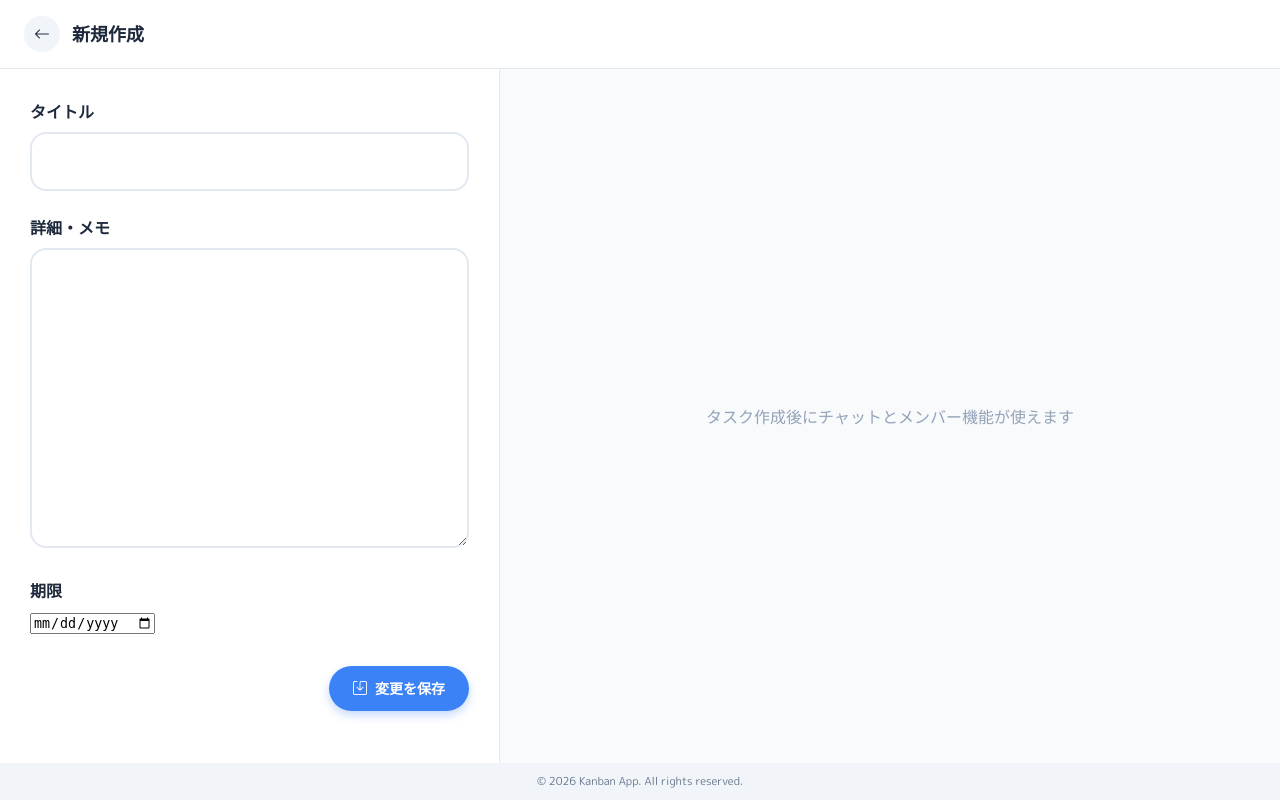
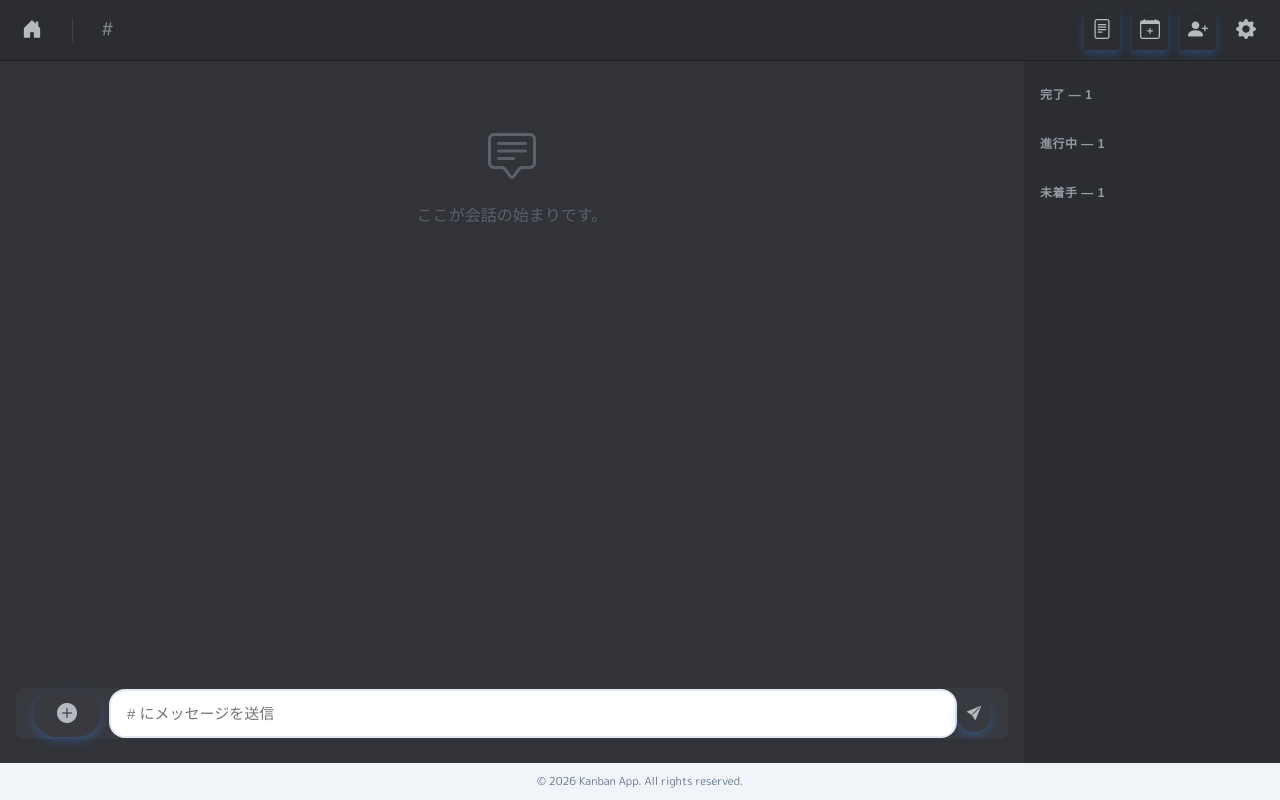
Before and after one commit to HJ-jyo/practice-webapp, a Django app: template tasks/templates/tasks/task_form.html in a window 1280 px wide. Run offline with Django 3.2, Linux system fonts and the light colour scheme; the template is opened without the code that fills it: most values are stand-ins (such as "Sample title", 1, 10 or a date in 2020); form fields are guessed from the names that the template uses.

Commit message:
修正：詳細画面を大幅改編

```diff
--- a/tasks/templates/tasks/task_form.html
+++ b/tasks/templates/tasks/task_form.html
@@ -2,282 +2,371 @@
 
 {% block content %}
 <style>
-    /* === ページ全体 === */
-    .detail-container {
-        /* 幅いっぱいに使う */
-        width: 100%;
-        height: 100vh; /* 画面高さいっぱい */
-        overflow: hidden;
-        background: #f1f5f9;
+    /* === 1. ベースレイアウトの上書き (この画面専用) === */
+    /* 左サイドバーを消す */
+    .p-sidebar { display: none !important; }
+    /* メインエリアを全画面に拡張 */
+    .p-workspace { grid-template-columns: 1fr !important; }
+    .p-client-view { width: 100vw; height: 100vh; position: relative; }
+    /* ヘッダー等を隠す（スマホ用） */
+    .p-mobile-header, .p-mobile-bottom-nav { display: none !important; }
+
+    /* === 2. 全体コンテナ (Discordライク) === */
+    .chat-layout {
         display: flex;
         flex-direction: column;
+        height: 100vh;
+        background: #313338; /* Discord Dark Background */
+        color: #dbdee1;
+        font-family: 'gg sans', 'Noto Sans JP', sans-serif;
     }
 
-    /* ヘッダー */
-    .detail-header {
-        padding: 16px 24px;
-        background: white;
-        border-bottom: 1px solid #e2e8f0;
-        display: flex; justify-content: space-between; align-items: center;
+    /* === 3. 上部ナビゲーションバー === */
+    .top-nav {
+        height: 60px;
+        background: #2b2d31;
+        border-bottom: 1px solid #1f2023;
+        display: flex; align-items: center; justify-content: space-between;
+        padding: 0 16px;
         flex-shrink: 0;
+        box-shadow: 0 1px 3px rgba(0,0,0,0.2);
     }
 
-    /* === 3カラムレイアウト (PC) === */
-    .three-col-grid {
-        display: grid;
-        grid-template-columns: 1fr 1fr 280px; /* 左:入力, 中:チャット, 右:メンバー */
-        height: 100%;
-        overflow: hidden;
+    .nav-left { display: flex; align-items: center; gap: 16px; min-width: 0; }
+
+    /* ホームに戻るボタン */
+    .btn-home {
+        color: #b5bac1; font-size: 20px; text-decoration: none;
+        display: flex; align-items: center; justify-content: center;
+        width: 32px; height: 32px; border-radius: 50%;
+        transition: 0.2s;
+    }
+    .btn-home:hover { background: #3f4147; color: #f2f3f5; }
+
+    /* タスクタイトル */
+    .task-header-title {
+        font-size: 16px; font-weight: 800; color: #f2f3f5;
+        white-space: nowrap; overflow: hidden; text-overflow: ellipsis;
+        display: flex; align-items: center; gap: 8px;
+    }
+    .task-header-icon { color: #80848e; font-size: 20px; }
+
+    /* ナビ右側（アクション） */
+    .nav-actions { display: flex; align-items: center; gap: 12px; }
+
+    .nav-icon-btn {
+        background: transparent; border: none; color: #b5bac1; cursor: pointer;
+        font-size: 20px; padding: 8px; border-radius: 4px; transition: 0.2s;
+        display: flex; align-items: center;
+    }
+    .nav-icon-btn:hover { background: #3f4147; color: #2ecc71; }
+    .nav-icon-btn.danger:hover { color: #ef4444; }
+
+    /* 詳細情報のプルダウン */
+    .desc-dropdown {
+        position: absolute; top: 60px; left: 0; width: 100%;
+        background: #2b2d31; border-bottom: 1px solid #1f2023;
+        padding: 20px; box-sizing: border-box; z-index: 100;
+        display: none; /* デフォルト非表示 */
+        box-shadow: 0 4px 10px rgba(0,0,0,0.3);
+    }
+    .desc-dropdown.open { display: block; }
+
+    /* === 4. メインコンテンツ (チャット + メンバー) === */
+    .main-content {
+        flex: 1;
+        display: flex;
+        overflow: hidden; /* スクロールは各エリアで行う */
     }
 
-    /* === カラム1: タスク入力 (左) === */
-    .col-input {
-        padding: 30px;
-        overflow-y: auto;
-        border-right: 1px solid #e2e8f0;
-        background: white;
-    }
-    .col-input label { font-weight: 800; color: var(--text-main); margin-bottom: 8px; display: block; }
-    .col-input textarea { min-height: 300px; resize: vertical; padding: 16px; line-height: 1.6; }
-    .col-input input[type="text"] { font-size: 18px; font-weight: 700; padding: 14px; }
-
-    /* === カラム2: チャット (中央) === */
-    .col-chat {
+    /* --- チャットエリア (左・中央 8割) --- */
+    .chat-area {
+        flex: 1;
         display: flex; flex-direction: column;
-        background: #f8fafc;
-        border-right: 1px solid #e2e8f0;
-        overflow: hidden;
-    }
-    .chat-header {
-        padding: 16px; border-bottom: 1px solid #e2e8f0; font-weight: 800; color: var(--text-sub);
-        background: #f8fafc;
-    }
-    .chat-scroll {
-        flex: 1; overflow-y: auto; padding: 20px;
-        display: flex; flex-direction: column; gap: 16px;
-    }
-    .chat-input-area {
-        padding: 16px; background: white; border-top: 1px solid #e2e8f0;
+        background: #313338;
+        min-width: 0;
     }
 
-    /* チャット吹き出し */
-    .chat-bubble { display: flex; gap: 10px; }
-    .chat-avatar { width: 32px; height: 32px; border-radius: 50%; background: #cbd5e1; overflow: hidden; flex-shrink: 0; }
-    .chat-avatar img { width: 100%; height: 100%; object-fit: cover; }
-    .chat-content { flex: 1; }
-    .chat-meta { font-size: 11px; color: var(--text-sub); margin-bottom: 4px; display: flex; align-items: center; gap: 8px; }
-    .chat-text {
-        background: white; padding: 10px 14px; border-radius: 4px 14px 14px 14px;
-        font-size: 14px; color: var(--text-main); line-height: 1.5;
-        box-shadow: 0 1px 2px rgba(0,0,0,0.05);
+    .messages-scroll {
+        flex: 1; overflow-y: auto;
+        padding: 20px 16px;
+        display: flex; flex-direction: column; gap: 20px;
+    }
+    .messages-scroll::-webkit-scrollbar { width: 8px; background: #2b2d31; }
+    .messages-scroll::-webkit-scrollbar-thumb { background: #1a1b1e; border-radius: 4px; }
+
+    /* メッセージバブル */
+    .msg-row { display: flex; gap: 16px; }
+    .msg-avatar {
+        width: 40px; height: 40px; border-radius: 50%; background: #5865f2;
+        flex-shrink: 0; overflow: hidden; cursor: pointer;
+        transition: 0.1s;
+    }
+    .msg-avatar:hover { opacity: 0.8; }
+    .msg-avatar img { width: 100%; height: 100%; object-fit: cover; }
+
+    .msg-content { flex: 1; min-width: 0; }
+    .msg-header { display: flex; align-items: baseline; gap: 8px; margin-bottom: 4px; }
+    .msg-user { font-weight: 600; color: #f2f3f5; font-size: 16px; }
+    .msg-time { font-size: 12px; color: #949ba4; }
+
+    .msg-text {
+        font-size: 15px; line-height: 1.5; color: #dbdee1; white-space: pre-wrap; word-wrap: break-word;
     }
 
-    /* === カラム3: メンバーリスト (右・Discord風) === */
-    .col-members {
-        background: #1e293b; /* Discordっぽい暗色背景 */
-        color: #e2e8f0;
+    /* 入力エリア */
+    .chat-input-wrapper {
+        padding: 0 16px 24px;
+        background: #313338;
+    }
+    .chat-input-box {
+        background: #383a40; border-radius: 8px;
+        padding: 0 16px;
+        display: flex; align-items: center;
+        border: 1px solid transparent; /* Focus用 */
+    }
+    .chat-input-box:focus-within { border-color: #5865f2; }
+
+    .chat-input {
+        flex: 1; background: transparent; border: none; color: #f2f3f5;
+        padding: 14px 0; font-size: 15px; outline: none;
+    }
+    .btn-send {
+        background: transparent; border: none; color: #b5bac1; cursor: pointer;
+        padding: 10px; transition: 0.2s;
+    }
+    .btn-send:hover { color: #f2f3f5; }
+
+    /* --- メンバーリスト (右 2割) --- */
+    .members-area {
+        width: 240px;
+        background: #2b2d31;
         display: flex; flex-direction: column;
         overflow-y: auto;
+        padding: 24px 8px;
+        flex-shrink: 0; /* 縮まない */
     }
-    .member-header {
-        padding: 16px;
-        font-size: 12px; font-weight: 800; color: #94a3b8; letter-spacing: 0.5px;
-        border-bottom: 1px solid #334155;
+    .members-area::-webkit-scrollbar { width: 4px; }
+    .members-area::-webkit-scrollbar-thumb { background: #1a1b1e; border-radius: 2px; }
+
+    /* メンバーグループ */
+    .m-group-title {
+        font-size: 12px; font-weight: 800; color: #949ba4;
+        text-transform: uppercase; margin: 0 0 8px 8px; letter-spacing: 0.5px;
     }
-
-    /* ステータスグループ */
-    .status-group { margin-bottom: 24px; padding: 0 12px; }
-    .status-label {
-        font-size: 11px; font-weight: 800; color: #94a3b8; margin: 16px 0 8px 8px;
-        text-transform: uppercase;
-    }
+    .m-group { margin-bottom: 24px; }
 
     /* メンバー行 */
-    .discord-member {
-        display: flex; align-items: center; gap: 10px;
-        padding: 8px; border-radius: 6px;
-        transition: 0.2s; cursor: default;
+    .m-card {
+        display: flex; align-items: center; gap: 8px;
+        padding: 6px 8px; border-radius: 4px;
+        cursor: pointer; transition: 0.2s;
+        opacity: 0.9;
     }
-    .discord-member:hover { background: rgba(255,255,255,0.05); }
+    .m-card:hover { background: #35373c; opacity: 1; }
 
-    .dm-avatar {
-        width: 32px; height: 32px; border-radius: 50%; background: #475569; position: relative;
+    .m-avatar-box { position: relative; width: 32px; height: 32px; }
+    .m-avatar { width: 100%; height: 100%; border-radius: 50%; background: #5865f2; overflow: hidden; }
+    .m-avatar img { width: 100%; height: 100%; object-fit: cover; }
+
+    /* ステータスドット */
+    .m-status-dot {
+        position: absolute; bottom: -2px; right: -2px;
+        width: 10px; height: 10px; border-radius: 50%;
+        border: 3px solid #2b2d31; /* 背景色と同じ枠線でカット */
     }
-    .dm-avatar img { width: 100%; height: 100%; object-fit: cover; border-radius: 50%; }
+    .dot-todo { background: #f23f42; } /* 赤 */
+    .dot-doing { background: #f0b132; } /* 黄 */
+    .dot-done { background: #23a559; } /* 緑 */
 
-    /* ステータスバッジ（アイコンの右下に丸ポチ） */
-    .dm-status-dot {
-        position: absolute; bottom: -2px; right: -2px; width: 12px; height: 12px;
-        border-radius: 50%; border: 2px solid #1e293b;
+    .m-info { overflow: hidden; }
+    .m-name { font-size: 14px; font-weight: 500; color: #f2f3f5; white-space: nowrap; overflow: hidden; text-overflow: ellipsis; }
+
+    /* 自分用操作ポップアップ（ホバーやクリックで表示するデザインも可だが今回は常時表示またはクリックで切り替え） */
+    .my-controls {
+        margin-top: 4px; display: flex; gap: 4px;
     }
-    .dot-todo { background: #ef4444; }   /* 赤 */
-    .dot-doing { background: #f59e0b; }  /* 黄 */
-    .dot-done { background: #10b981; }   /* 緑 */
+    .ctrl-btn {
+        width: 16px; height: 16px; border-radius: 3px; border: none; cursor: pointer;
+        opacity: 0.5; transition: 0.2s;
+    }
+    .ctrl-btn:hover { opacity: 1; transform: scale(1.1); }
+    .c-red { background: #f23f42; }
+    .c-yellow { background: #f0b132; }
+    .c-green { background: #23a559; }
 
-    .dm-info { flex: 1; min-width: 0; }
-    .dm-name { font-size: 14px; font-weight: 600; color: #f1f5f9; white-space: nowrap; overflow: hidden; text-overflow: ellipsis; }
-    .dm-sub { font-size: 11px; color: #94a3b8; }
-
-    /* 自分用ステータス変更ボタン */
-    .status-actions {
-        display: flex; gap: 4px; margin-top: 4px;
-    }
-    .sa-btn {
-        width: 20px; height: 20px; border-radius: 4px; border: none; cursor: pointer;
-        display: flex; align-items: center; justify-content: center; font-size: 10px; color: rgba(0,0,0,0.6);
-        transition: 0.2s;
-    }
-    .sa-btn:hover { transform: scale(1.1); }
-    .sa-todo { background: #ef4444; }
-    .sa-doing { background: #f59e0b; }
-    .sa-done { background: #10b981; }
 
     /* スマホ対応 */
-    @media (max-width: 900px) {
-        .detail-container { height: auto; overflow: visible; }
-        .three-col-grid { display: flex; flex-direction: column; height: auto; overflow: visible; }
-        .col-input { order: 1; border-right: none; border-bottom: 1px solid #e2e8f0; }
-        .col-members { order: 2; height: 400px; } /* スマホではメンバーを次に表示 */
-        .col-chat { order: 3; height: 500px; border-right: none; }
+    @media (max-width: 768px) {
+        /* スマホではメンバーリストを隠して、トグルボタンで出す形が理想だが、
+           今回はシンプルに「下部に配置」または「チャット優先」にする */
+        .main-content { flex-direction: column; }
+        .members-area {
+            width: 100%; height: 120px; order: -1; /* 上部にメンバーリストを横スクロールで */
+            flex-direction: row; padding: 10px; gap: 16px; border-bottom: 1px solid #1f2023;
+        }
+        .m-group { margin-bottom: 0; display: flex; gap: 8px; }
+        .m-group-title { display: none; } /* スマホではタイトル非表示 */
+
+        .messages-scroll { padding-bottom: 80px; } /* キーボード被り対策 */
     }
 </style>
 
-<div class="detail-container">
+<div class="chat-layout">
 
-    <div class="detail-header">
-        <div style="display: flex; align-items: center; gap: 12px;">
-            <a href="{% url 'board' %}" style="width:36px; height:36px; border-radius:50%; background:#f1f5f9; display:flex; align-items:center; justify-content:center; color:var(--text-main);">
-                <i class="bi bi-arrow-left"></i>
+    <div class="top-nav">
+        <div class="nav-left">
+            <a href="{% url 'board' %}" class="btn-home" title="ホームに戻る">
+                <i class="bi bi-house-door-fill"></i>
             </a>
-            <h2 style="font-size: 18px; font-weight: 800; margin: 0;">
-                {% if form.instance.pk %}タスク詳細{% else %}新規作成{% endif %}
-            </h2>
+
+            <div style="width: 1px; height: 24px; background: #3f4147; margin: 0 8px;"></div>
+
+            <div class="task-header-title">
+                <i class="bi bi-hash task-header-icon"></i>
+                {{ form.instance.title }}
+            </div>
         </div>
 
-        {% if form.instance.pk %}
-        <div style="display:flex; gap:12px;">
-            <button type="button" onclick="copyUrl()" class="btn" style="padding: 8px 16px; font-size: 13px; background: #eff6ff; color: var(--accent-color); box-shadow:none;">
-                <i class="bi bi-link-45deg"></i> 招待リンク
+        <div class="nav-actions">
+            <button class="nav-icon-btn" onclick="toggleDesc()" title="詳細・メモを見る">
+                <i class="bi bi-file-text"></i>
             </button>
-            <a href="{% url 'task_delete' form.instance.pk %}" class="btn-danger" style="padding: 8px 16px; font-size: 13px; border-radius:50px; text-decoration:none;" onclick="return confirm('削除しますか？')">
-                <i class="bi bi-trash"></i>
+
+            <button class="nav-icon-btn" onclick="addToGoogleCalendar('{{ form.instance.title }}', '{{ form.instance.due_date|date:'Y-m-d' }}')" title="Googleカレンダーに追加">
+                <i class="bi bi-calendar-plus"></i>
+            </button>
+
+            <button class="nav-icon-btn" onclick="copyInviteLink()" title="招待リンクをコピー">
+                <i class="bi bi-person-plus-fill"></i>
+            </button>
+
+            <a href="{% url 'task_edit' form.instance.pk %}?edit_mode=true" class="nav-icon-btn" title="タスク設定（タイトル等の編集）" onclick="alert('本来はここで設定モーダルを開きますが、今回は簡易的に既存フォームへ飛ばすなどの処理が必要です')">
+                <i class="bi bi-gear-fill"></i>
             </a>
         </div>
-        {% endif %}
     </div>
 
-    <div class="three-col-grid">
+    <div id="descDropdown" class="desc-dropdown">
+        <h3 style="margin:0 0 10px 0; color:#f2f3f5; font-size:14px;">詳細・メモ</h3>
+        <div style="background:#1e1f22; padding:16px; border-radius:8px; line-height:1.6; font-size:14px;">
+            {{ form.instance.description|linebreaksbr|default:"(詳細はありません)" }}
+        </div>
+        <div style="margin-top:10px; font-size:12px; color:#949ba4;">
+            期限: {{ form.instance.due_date|default:"設定なし" }}
+        </div>
+    </div>
 
-        <div class="col-input">
-            <form method="post">
-                {% csrf_token %}
-                <div style="margin-bottom: 24px;">
-                    <label>タイトル</label>
-                    {{ form.title }}
-                </div>
-                <div style="margin-bottom: 24px;">
-                    <label>詳細・メモ</label>
-                    {{ form.description }}
-                </div>
-                <div style="margin-bottom: 32px;">
-                    <label>期限</label>
-                    {{ form.due_date }}
-                </div>
-                <div style="text-align: right;">
-                    <button type="submit" class="btn"><i class="bi bi-save"></i> 変更を保存</button>
-                </div>
-            </form>
-        </div>
+    <div class="main-content">
 
-        {% if form.instance.pk %}
-        <div class="col-chat">
-            <div class="chat-header">
-                <i class="bi bi-chat-dots"></i> チームチャット
-            </div>
-            <div class="chat-scroll" id="chatScroll">
+        <div class="chat-area">
+            <div class="messages-scroll" id="chatScroll">
                 {% for comment in form.instance.comments.all %}
-                <div class="chat-bubble">
-                    <div class="chat-avatar">
-                        {% if comment.user.profile.icon %}<img src="{{ comment.user.profile.icon.url }}">{% else %}{{ comment.user.username|slice:":1" }}{% endif %}
+                <div class="msg-row">
+                    <div class="msg-avatar">
+                        {% if comment.user.profile.icon %}
+                            <img src="{{ comment.user.profile.icon.url }}">
+                        {% else %}
+                            <div style="width:100%; height:100%; display:flex; align-items:center; justify-content:center; color:white; font-size:16px;">
+                                {{ comment.user.username|slice:":1" }}
+                            </div>
+                        {% endif %}
                     </div>
-                    <div class="chat-content">
-                        <div class="chat-meta">
-                            <strong>{{ comment.user.username }}</strong>
-                            <span>{{ comment.created_at|date:"m/d H:i" }}</span>
+                    <div class="msg-content">
+                        <div class="msg-header">
+                            <span class="msg-user">{{ comment.user.username }}</span>
+                            <span class="msg-time">{{ comment.created_at|date:"m/d H:i" }}</span>
                         </div>
-                        <div class="chat-text">{{ comment.content|linebreaksbr }}</div>
+                        <div class="msg-text">{{ comment.content|linebreaksbr }}</div>
                     </div>
                 </div>
                 {% empty %}
-                <div style="text-align:center; color:#94a3b8; font-size:13px; margin-top:40px;">
-                    メッセージはまだありません
+                <div style="text-align:center; margin-top:50px; color:#5d6069;">
+                    <i class="bi bi-chat-square-text" style="font-size:48px; display:block; margin-bottom:10px;"></i>
+                    <p>ここが会話の始まりです。</p>
                 </div>
                 {% endfor %}
             </div>
-            <div class="chat-input-area">
-                <form action="{% url 'add_comment' form.instance.pk %}" method="post" style="display: flex; gap: 10px;">
+
+            <div class="chat-input-wrapper">
+                <form action="{% url 'add_comment' form.instance.pk %}" method="post" class="chat-input-box">
                     {% csrf_token %}
-                    <input type="text" name="content" placeholder="メッセージ..." required style="border: 2px solid #e2e8f0; border-radius: 50px;">
-                    <button type="submit" class="btn-icon-circle" style="background: var(--accent-color); color: white; width:44px; height:44px;">
+                    <button type="button" style="background:none; border:none; color:#b5bac1; font-size:20px; cursor:pointer; margin-right:8px;">
+                        <i class="bi bi-plus-circle-fill"></i>
+                    </button>
+                    <input type="text" name="content" class="chat-input" placeholder="#{{ form.instance.title }} にメッセージを送信" required autocomplete="off">
+                    <button type="submit" class="btn-send">
                         <i class="bi bi-send-fill"></i>
                     </button>
                 </form>
             </div>
         </div>
 
-        <div class="col-members">
-            <div class="member-header">MEMBERS</div>
+        <div class="members-area">
 
-            <div class="status-group">
-                <div class="status-label">完了 — {{ done_members|length }}</div>
+            <div class="m-group">
+                <div class="m-group-title">完了 — {{ done_members|length }}</div>
                 {% for assign in form.instance.taskassignment_set.all %}
                     {% if assign.status == 'done' %}
-                        {% include "tasks/member_row.html" with assign=assign %}
+                        {% include "tasks/member_row_discord.html" with assign=assign %}
                     {% endif %}
                 {% endfor %}
             </div>
 
-            <div class="status-group">
-                <div class="status-label">進行中 — {{ doing_members|length }}</div>
+            <div class="m-group">
+                <div class="m-group-title">進行中 — {{ doing_members|length }}</div>
                 {% for assign in form.instance.taskassignment_set.all %}
                     {% if assign.status == 'doing' %}
-                        {% include "tasks/member_row.html" with assign=assign %}
+                        {% include "tasks/member_row_discord.html" with assign=assign %}
                     {% endif %}
                 {% endfor %}
             </div>
 
-            <div class="status-group">
-                <div class="status-label">未着手 — {{ todo_members|length }}</div>
+            <div class="m-group">
+                <div class="m-group-title">未着手 — {{ todo_members|length }}</div>
                 {% for assign in form.instance.taskassignment_set.all %}
                     {% if assign.status == 'todo' %}
-                        {% include "tasks/member_row.html" with assign=assign %}
+                        {% include "tasks/member_row_discord.html" with assign=assign %}
                     {% endif %}
                 {% endfor %}
             </div>
 
-            <div style="padding:16px; margin-top:auto; border-top:1px solid #334155;">
-                <form action="{% url 'invite_user' form.instance.pk %}" method="post" style="display:flex; gap:6px;">
-                    {% csrf_token %}
-                    <input type="text" name="username" placeholder="IDで招待" style="background:#0f172a; border:none; color:white; padding:8px; border-radius:4px; font-size:12px;">
-                    <button type="submit" style="background:#3b82f6; border:none; color:white; border-radius:4px; width:30px; cursor:pointer;"><i class="bi bi-plus-lg"></i></button>
-                </form>
-            </div>
         </div>
-        {% else %}
-        <div style="background:#f8fafc; grid-column: 2 / -1; display:flex; align-items:center; justify-content:center; color:#94a3b8;">
-            タスク作成後にチャットとメンバー機能が使えます
-        </div>
-        {% endif %}
 
     </div>
 </div>
 
 <script>
-    function copyUrl() {
-        navigator.clipboard.writeText(window.location.href).then(() => alert('リンクをコピーしました'));
+    // チャット最下部へ
+    window.onload = function() {
+        const chat = document.getElementById('chatScroll');
+        if(chat) chat.scrollTop = chat.scrollHeight;
     }
 
-    // 自分のステータスを変更する
+    // 詳細トグル
+    function toggleDesc() {
+        document.getElementById('descDropdown').classList.toggle('open');
+    }
+
+    // カレンダー追加
+    function addToGoogleCalendar(title, dateStr) {
+        if(!dateStr) { alert('期限が設定されていません'); return; }
+        const dateObj = new Date(dateStr);
+        const yyyy = dateObj.getFullYear();
+        const mm = String(dateObj.getMonth() + 1).padStart(2, '0');
+        const dd = String(dateObj.getDate()).padStart(2, '0');
+        const dateFmt = `${yyyy}${mm}${dd}`;
+        const url = `https://www.google.com/calendar/render?action=TEMPLATE&text=${encodeURIComponent(title)}&dates=${dateFmt}/${dateFmt}`;
+        window.open(url, '_blank');
+    }
+
+    // 招待リンク
+    function copyInviteLink() {
+        const url = `${window.location.origin}/task/{{ form.instance.pk }}/join/`;
+        navigator.clipboard.writeText(url).then(() => alert('招待リンクをコピーしました'));
+    }
+
+    // ステータス変更 (Ajax)
     function changeMyStatus(taskId, status) {
         fetch("{% url 'api_update_status' %}", {
             method: 'POST',
@@ -289,11 +378,5 @@
             if(data.status === 'success') location.reload();
         });
     }
-
-    // チャット最下部へスクロール
-    window.onload = function() {
-        const chat = document.getElementById('chatScroll');
-        if(chat) chat.scrollTop = chat.scrollHeight;
-    }
 </script>
 {% endblock %}
```
Also changed, not shown: tasks/templates/tasks/member_row_discord.html (added, +28 -0 lines).
